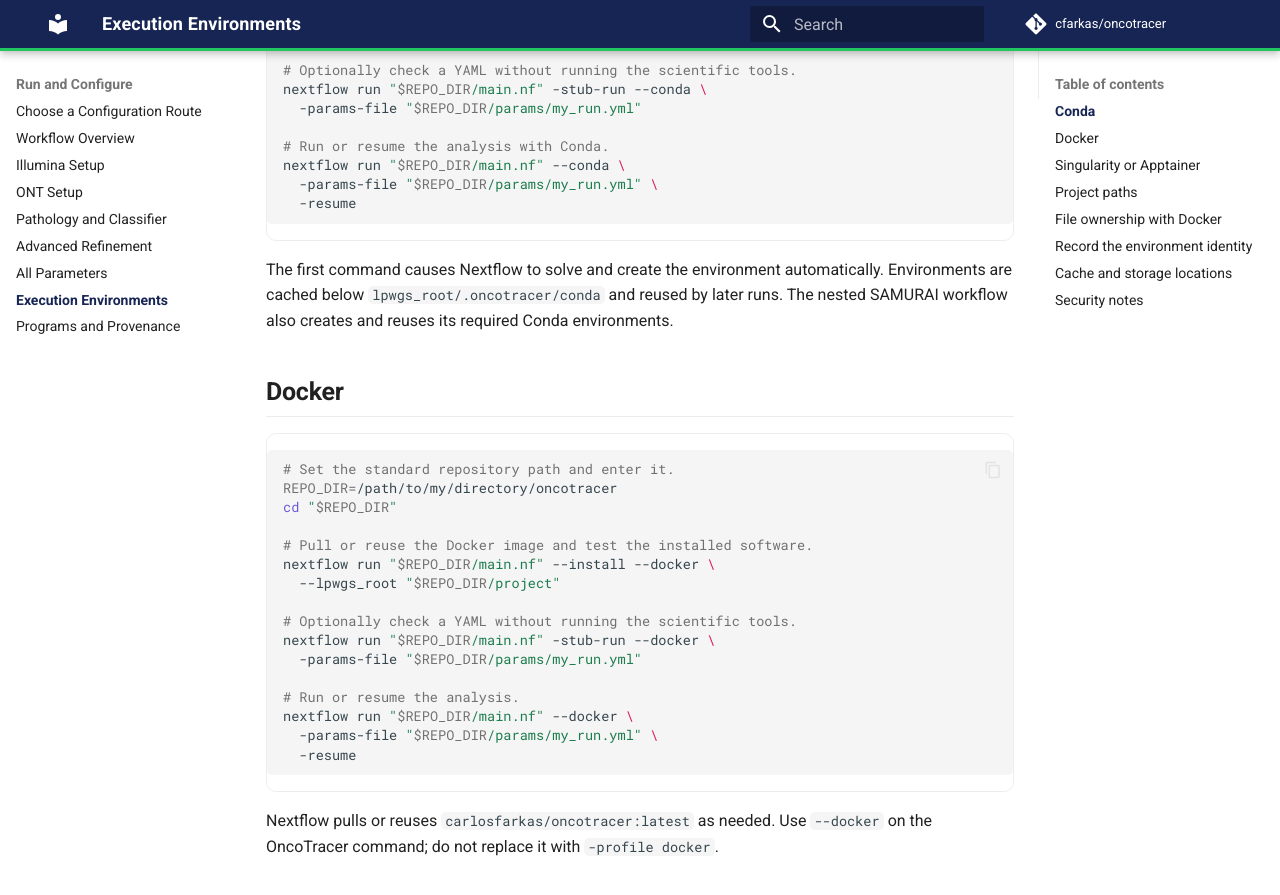
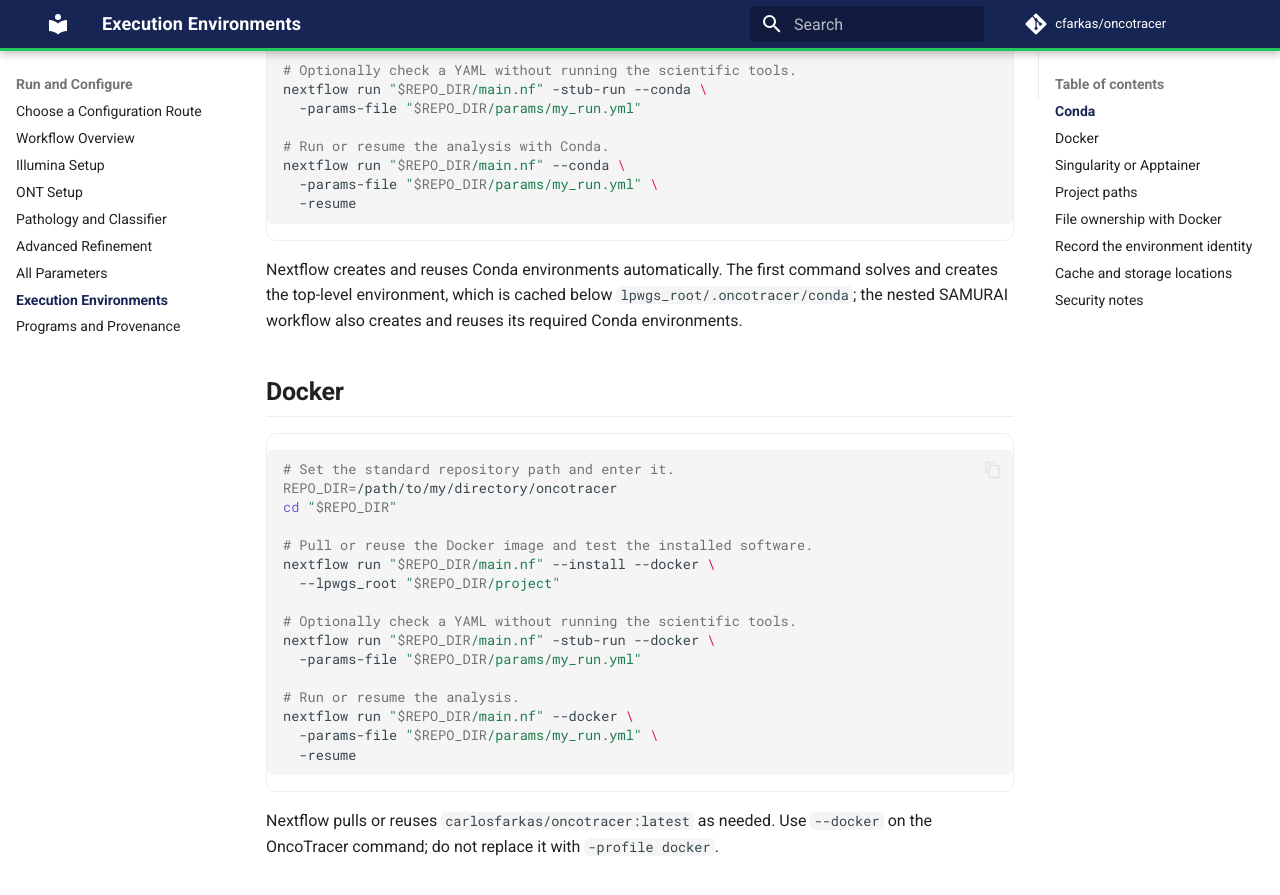
Before and after one commit to cfarkas/oncotracer, an MkDocs documentation site: the page built from docs/containers.md, in a window 1280 px wide and 900 px high, scrolled down 833 px. Shown: the top 895 px of the window. Built offline with MkDocs 1.6.1 and Material for MkDocs 9.7.7, drawn with Linux system fonts in a browser that asks for light colours; comment, search, counter and statistics services are not loaded.

Commit message:
Docs: clarify automatic Conda environment creation

````diff
--- a/docs/containers.md
+++ b/docs/containers.md
@@ -33,7 +33,7 @@ nextflow run "$REPO_DIR/main.nf" --conda \
   -resume
 ```
 
-The first command causes Nextflow to solve and create the environment automatically. Environments are cached below `lpwgs_root/.oncotracer/conda` and reused by later runs. The nested SAMURAI workflow also creates and reuses its required Conda environments.
+Nextflow creates and reuses Conda environments automatically. The first command solves and creates the top-level environment, which is cached below `lpwgs_root/.oncotracer/conda`; the nested SAMURAI workflow also creates and reuses its required Conda environments.
 
 ## Docker
 
````
